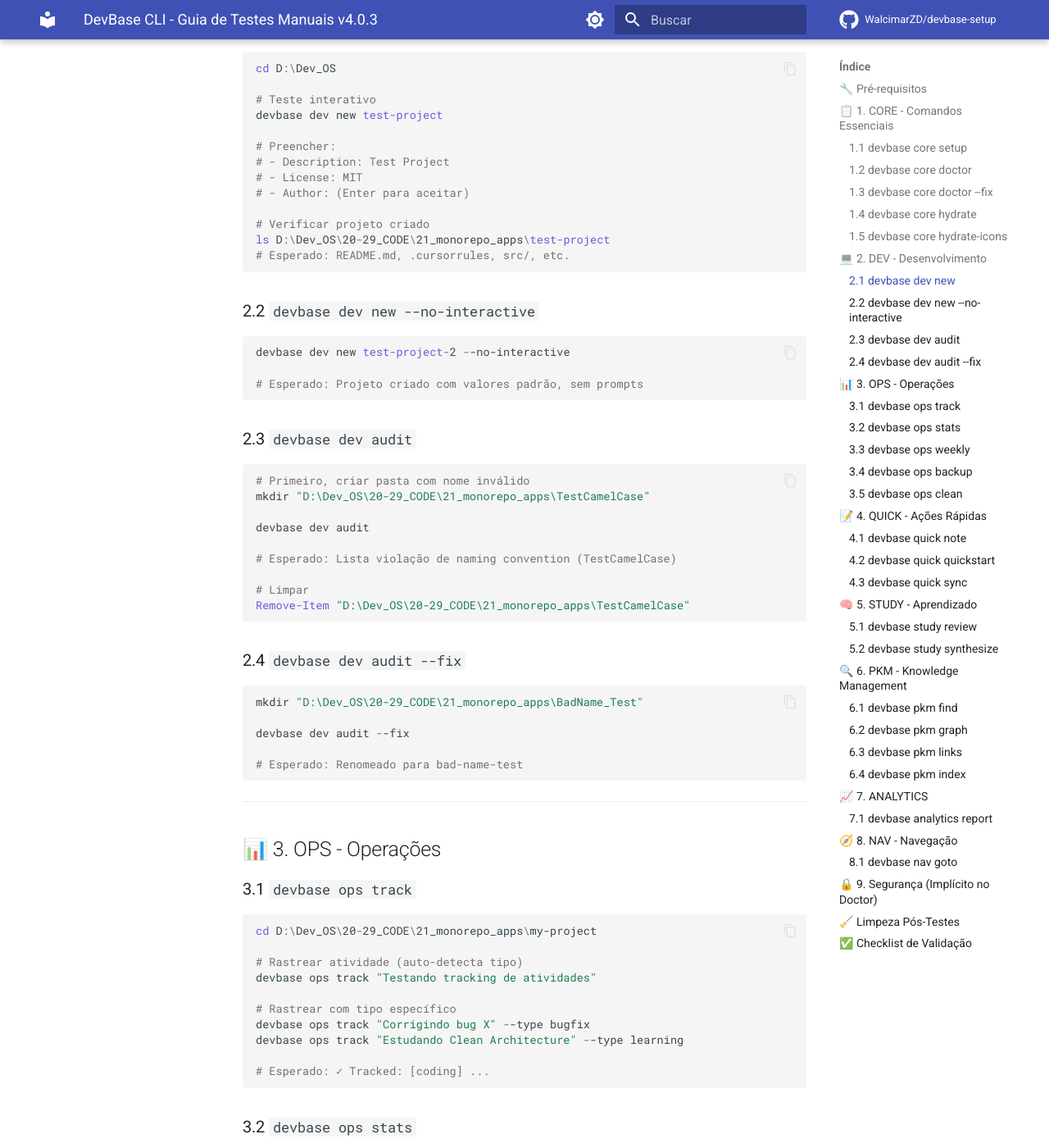
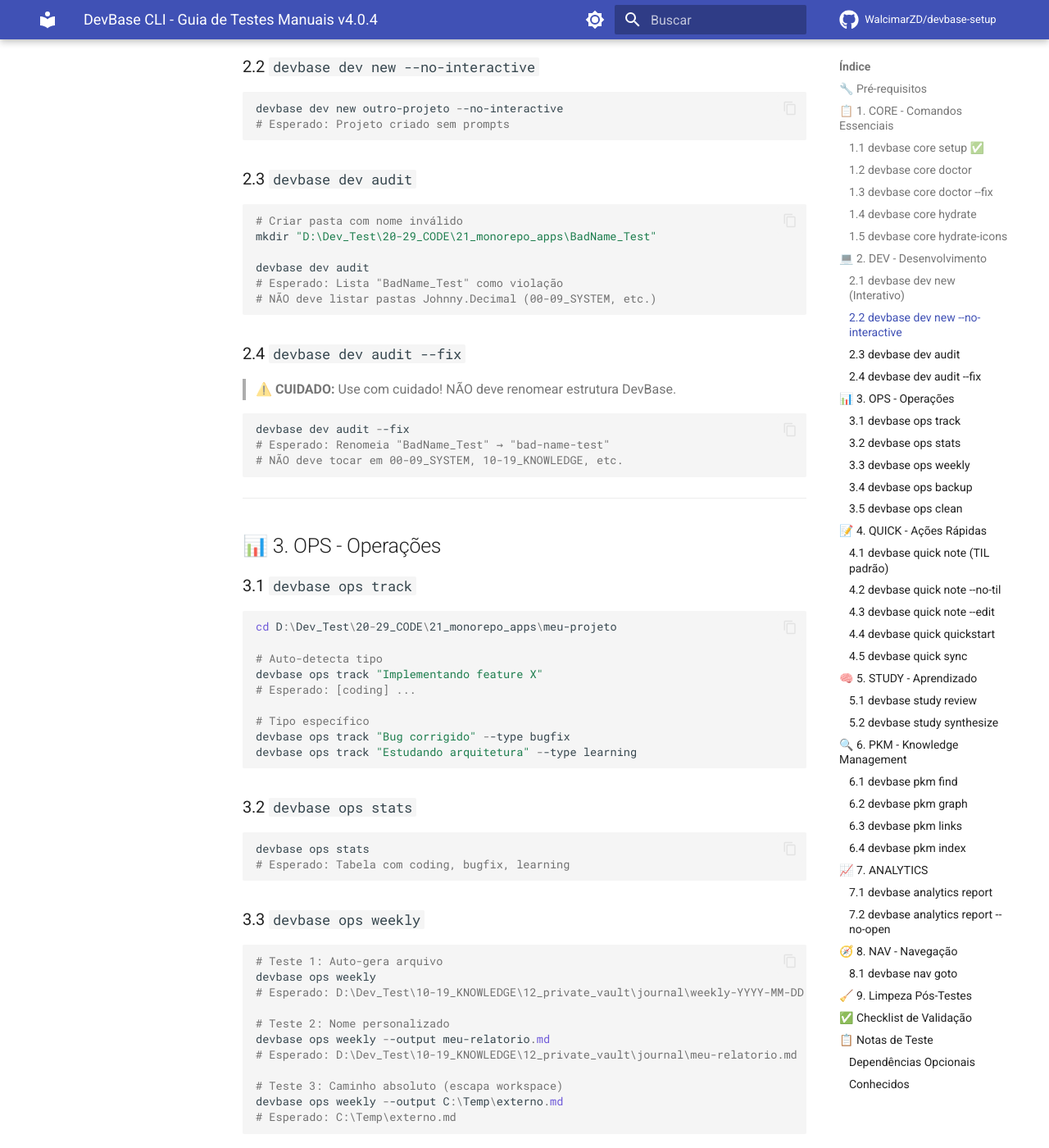
Before and after one commit to WalcimarZD/devbase-setup, an MkDocs documentation site: the page built from docs/MANUAL_TESTING_GUIDE.md, in a window 1280 px wide and 1400 px high, scrolled down 1889 px. Shown: the whole window at 82% size. Built offline with MkDocs 1.6.1 and Material for MkDocs 9.7.7, drawn with Linux system fonts in a browser that asks for light colours; comment, search, counter and statistics services are not loaded; some of the changed text lies outside the part shown.

Commit message:
docs: update testing guide with bug fixes and comprehensive test cases

````diff
--- a/docs/MANUAL_TESTING_GUIDE.md
+++ b/docs/MANUAL_TESTING_GUIDE.md
@@ -1,6 +1,7 @@
-# DevBase CLI - Guia de Testes Manuais v4.0.3
+# DevBase CLI - Guia de Testes Manuais v4.0.4
 
 > **Objetivo:** Testar todas as funcionalidades do DevBase CLI de forma sistemática.
+> **Última atualização:** 2025-12-22
 
 ---
 
@@ -14,125 +15,104 @@
 
 # 2. Verificar instalação
 devbase --version
-# Esperado: devbase 4.0.3
+# Esperado: devbase 4.0.4
 
-# 3. Navegar para workspace de teste
-cd D:\Dev_OS
+# 3. Criar workspace de teste LIMPO
+Remove-Item -Recurse D:\Dev_Test -ErrorAction SilentlyContinue
+devbase --root D:\Dev_Test core setup
+
+# 4. Navegar para workspace
+cd D:\Dev_Test
 ```
 
 ---
 
 ## 📋 1. CORE - Comandos Essenciais
 
-### 1.1 `devbase core setup`
+### 1.1 `devbase core setup` ✅
 
 ```powershell
-# Teste: Criar novo workspace (use diretório temporário)
-devbase --root D:\Test_Workspace core setup
+# Teste: Setup interativo completo
+# Responda: y para PKM, y para AI, y para Operations, y para Air-Gap
 
 # Verificar estrutura criada
-ls D:\Test_Workspace
+ls D:\Dev_Test
 # Esperado: 00-09_SYSTEM, 10-19_KNOWLEDGE, 20-29_CODE, 30-39_OPERATIONS, etc.
-
-# Limpar após teste
-Remove-Item -Recurse D:\Test_Workspace
 ```
 
 ### 1.2 `devbase core doctor`
 
 ```powershell
-cd D:\Dev_OS
 devbase core doctor
-
-# Esperado: Tabela de pastas ✓, arquivos de governança ✓, Air-Gap ✓
+# Esperado: Todas as pastas ✓, arquivos de governança ✓, Air-Gap ✓, HEALTHY
 ```
 
 ### 1.3 `devbase core doctor --fix`
 
 ```powershell
-# Primeiro, simular problema (renomear arquivo)
-Rename-Item D:\Dev_OS\.editorconfig D:\Dev_OS\.editorconfig.bak
+# Simular problema
+Rename-Item D:\Dev_Test\.editorconfig D:\Dev_Test\.editorconfig.bak
 
-# Rodar doctor com fix
+# Doctor detecta e corrige
 devbase core doctor --fix
 
-# Verificar se recriou o arquivo
-ls D:\Dev_OS\.editorconfig
-# Esperado: Arquivo recriado
-
-# Restaurar backup se preferir a versão original
-# Move-Item D:\Dev_OS\.editorconfig.bak D:\Dev_OS\.editorconfig -Force
+# Verificar recriação
+Test-Path D:\Dev_Test\.editorconfig
+# Esperado: True
 ```
 
 ### 1.4 `devbase core hydrate`
 
 ```powershell
 devbase core hydrate
-
-# Esperado: Templates atualizados
+# Esperado: Templates atualizados com ✓
 ```
 
 ### 1.5 `devbase core hydrate-icons`
 
 ```powershell
 devbase core hydrate-icons
-
-# Nota: Requer ícones em ~/.devbase/icons/
-# Esperado: Ícones aplicados às pastas (Windows)
+# Esperado: "Icon not found" (ícones não estão em ~/.devbase/icons/)
 ```
 
 ---
 
 ## 💻 2. DEV - Desenvolvimento
 
-### 2.1 `devbase dev new`
+### 2.1 `devbase dev new` (Interativo)
 
 ```powershell
-cd D:\Dev_OS
-
-# Teste interativo
-devbase dev new test-project
-
-# Preencher:
-# - Description: Test Project
-# - License: MIT
-# - Author: (Enter para aceitar)
-
-# Verificar projeto criado
-ls D:\Dev_OS\20-29_CODE\21_monorepo_apps\test-project
-# Esperado: README.md, .cursorrules, src/, etc.
+devbase dev new meu-projeto
+# Preencher: Description, License (Enter), Author (Enter)
+# Esperado: Projeto criado em 20-29_CODE/21_monorepo_apps/meu-projeto
 ```
 
 ### 2.2 `devbase dev new --no-interactive`
 
 ```powershell
-devbase dev new test-project-2 --no-interactive
-
-# Esperado: Projeto criado com valores padrão, sem prompts
+devbase dev new outro-projeto --no-interactive
+# Esperado: Projeto criado sem prompts
 ```
 
 ### 2.3 `devbase dev audit`
 
 ```powershell
-# Primeiro, criar pasta com nome inválido
-mkdir "D:\Dev_OS\20-29_CODE\21_monorepo_apps\TestCamelCase"
+# Criar pasta com nome inválido
+mkdir "D:\Dev_Test\20-29_CODE\21_monorepo_apps\BadName_Test"
 
 devbase dev audit
-
-# Esperado: Lista violação de naming convention (TestCamelCase)
-
-# Limpar
-Remove-Item "D:\Dev_OS\20-29_CODE\21_monorepo_apps\TestCamelCase"
+# Esperado: Lista "BadName_Test" como violação
+# NÃO deve listar pastas Johnny.Decimal (00-09_SYSTEM, etc.)
 ```
 
 ### 2.4 `devbase dev audit --fix`
 
+> ⚠️ **CUIDADO:** Use com cuidado! NÃO deve renomear estrutura DevBase.
+
 ```powershell
-mkdir "D:\Dev_OS\20-29_CODE\21_monorepo_apps\BadName_Test"
-
 devbase dev audit --fix
-
-# Esperado: Renomeado para bad-name-test
+# Esperado: Renomeia "BadName_Test" → "bad-name-test"
+# NÃO deve tocar em 00-09_SYSTEM, 10-19_KNOWLEDGE, etc.
 ```
 
 ---
@@ -142,68 +122,55 @@
 ### 3.1 `devbase ops track`
 
 ```powershell
-cd D:\Dev_OS\20-29_CODE\21_monorepo_apps\my-project
+cd D:\Dev_Test\20-29_CODE\21_monorepo_apps\meu-projeto
 
-# Rastrear atividade (auto-detecta tipo)
-devbase ops track "Testando tracking de atividades"
+# Auto-detecta tipo
+devbase ops track "Implementando feature X"
+# Esperado: [coding] ...
 
-# Rastrear com tipo específico
-devbase ops track "Corrigindo bug X" --type bugfix
-devbase ops track "Estudando Clean Architecture" --type learning
-
-# Esperado: ✓ Tracked: [coding] ...
+# Tipo específico
+devbase ops track "Bug corrigido" --type bugfix
+devbase ops track "Estudando arquitetura" --type learning
 ```
 
 ### 3.2 `devbase ops stats`
 
 ```powershell
 devbase ops stats
-
-# Esperado:
-# - Total events: N
-# - Tabela por tipo (coding, bugfix, learning, etc.)
-# - Atividades recentes
+# Esperado: Tabela com coding, bugfix, learning
 ```
 
 ### 3.3 `devbase ops weekly`
 
 ```powershell
-# Teste 1: Sem argumentos (auto-gera arquivo)
+# Teste 1: Auto-gera arquivo
 devbase ops weekly
-# Esperado: Salvo em D:\Dev_OS\10-19_KNOWLEDGE\12_private_vault\journal\weekly-YYYY-MM-DD.md
+# Esperado: D:\Dev_Test\10-19_KNOWLEDGE\12_private_vault\journal\weekly-YYYY-MM-DD.md
 
-# Teste 2: Com nome personalizado
+# Teste 2: Nome personalizado
 devbase ops weekly --output meu-relatorio.md
-# Esperado: Salvo em .../journal/meu-relatorio.md
+# Esperado: D:\Dev_Test\10-19_KNOWLEDGE\12_private_vault\journal\meu-relatorio.md
 
 # Teste 3: Caminho absoluto (escapa workspace)
-devbase ops weekly --output C:\Temp\relatorio-externo.md
-# Esperado: Salvo em C:\Temp\relatorio-externo.md
-
-# Verificar arquivos criados
-ls D:\Dev_OS\10-19_KNOWLEDGE\12_private_vault\journal\
+devbase ops weekly --output C:\Temp\externo.md
+# Esperado: C:\Temp\externo.md
 ```
 
 ### 3.4 `devbase ops backup`
 
 ```powershell
 devbase ops backup
-
-# Esperado: Backup criado em 30-39_OPERATIONS\31_backups\local\
-
-# Verificar
-ls D:\Dev_OS\30-39_OPERATIONS\31_backups\local\
+# Esperado: Backup em 30-39_OPERATIONS/31_backups/local/devbase_backup_YYYYMMDD_*
 ```
 
 ### 3.5 `devbase ops clean`
 
 ```powershell
-# Criar arquivos temporários para limpeza
-New-Item D:\Dev_OS\temp_test.log -ItemType File
-New-Item D:\Dev_OS\temp_test.tmp -ItemType File
+# Criar arquivos temporários
+New-Item D:\Dev_Test\temp.log -ItemType File
+New-Item D:\Dev_Test\temp.tmp -ItemType File
 
 devbase ops clean
-
 # Esperado: Removed 2 temporary file(s)
 ```
 
@@ -211,74 +178,63 @@
 
 ## 📝 4. QUICK - Ações Rápidas
 
-### 4.1 `devbase quick note`
+### 4.1 `devbase quick note` (TIL padrão)
 
 ```powershell
-# Criar TIL rápido
 devbase quick note "Python: fstrings suportam = para debug"
-
-# Esperado: Note saved: 10-19_KNOWLEDGE/11_public_garden/til/2025/12.../2025-12-22-python-fstrings...
-
-# Com flag --edit (abre VS Code se disponível)
-devbase quick note "Aprendi sobre Typer callbacks" --edit
-
-# Nota não-TIL
-devbase quick note "Reunião com equipe sobre arquitetura" --no-til
+# Esperado: Salvo em 10-19_KNOWLEDGE/11_public_garden/til/2025/12-december/*.md
 ```
 
-### 4.2 `devbase quick quickstart`
+### 4.2 `devbase quick note --no-til`
 
 ```powershell
-devbase quick quickstart meu-app-golden
-
-# Esperado:
-# - Step 1/7: Generating project...
-# - Step 2/7: Initializing Git...
-# - Step 3/7: Installing dependencies...
-# - ...
-# - ✅ Golden Path Complete!
+devbase quick note "Reunião com equipe" --no-til
+# Esperado: Salvo em 10-19_KNOWLEDGE/11_public_garden/notes/*.md
 ```
 
-### 4.3 `devbase quick sync`
+### 4.3 `devbase quick note --edit`
+
+```powershell
+devbase quick note "Teste com editor" --edit
+# Esperado: Abre VS Code (se disponível)
+```
+
+### 4.4 `devbase quick quickstart`
+
+```powershell
+devbase quick quickstart app-teste
+# Esperado: Golden Path completo (7 steps), projeto em 21_monorepo_apps/app-teste
+```
+
+### 4.5 `devbase quick sync`
 
 ```powershell
 devbase quick sync
-
-# Esperado:
-# - Step 1/3: Health Check (doctor)
-# - Step 2/3: Template Sync (hydrate)
-# - Step 3/3: Backup
-# - ✅ Sync complete!
+# Esperado: Step 1/3 Health Check, Step 2/3 Template Sync, Step 3/3 Backup
 ```
 
 ---
 
 ## 🧠 5. STUDY - Aprendizado
 
+> ⚠️ **Nota:** Requer notas com 1+ dia de idade para `review`.
+
 ### 5.1 `devbase study review`
 
 ```powershell
-# Requer notas existentes com frontmatter
 devbase study review
-
-# Esperado: Sessão de revisão espaçada
-# - Mostra título, pede para lembrar, mostra resposta
-# - Atualiza last_reviewed no frontmatter
-
-# Com contagem específica
-devbase study review --count 3
+# Esperado: "No notes eligible for review" (notas são de hoje)
 ```
 
 ### 5.2 `devbase study synthesize`
 
 ```powershell
-# Requer pelo menos 2 notas no knowledge base
+# Requer pelo menos 2 notas
+devbase quick note "Conceito A sobre Python"
+devbase quick note "Conceito B sobre TypeScript"
+
 devbase study synthesize
-
-# Esperado:
-# - Seleciona 2 notas aleatórias
-# - Mostra perguntas de síntese
-# - Opção de criar nota de síntese
+# Esperado: Mostra 2 conceitos aleatórios, pergunta se quer criar síntese
 ```
 
 ---
@@ -288,53 +244,40 @@
 ### 6.1 `devbase pkm find`
 
 ```powershell
-# Busca em todas as notas
 devbase pkm find python
+# Esperado: Lista notas com "python" (primeira execução indexa)
 
-# Com filtro de tipo
-devbase pkm find architecture --type til
-
-# Forçar reindexação
+devbase pkm find --tag til
+devbase pkm find --type til
 devbase pkm find testing --reindex
-
-# Esperado: Lista de notas com matches
 ```
 
 ### 6.2 `devbase pkm graph`
 
 ```powershell
-# Estatísticas do grafo
 devbase pkm graph
+# Esperado: Estatísticas do grafo de conhecimento
 
-# Esperado:
-# - Total nodes, edges
-# - Hub notes (mais conexões)
-# - Orphan notes (sem conexões)
+devbase pkm graph --export
+# Esperado: knowledge_graph.dot criado
 
-# Exportar para DOT
-devbase pkm graph --export
-
-# Gerar HTML interativo
 devbase pkm graph --html
+# Esperado: knowledge_graph.html criado (requer pyvis)
 ```
 
 ### 6.3 `devbase pkm links`
 
 ```powershell
-# Ver conexões de uma nota específica
-devbase pkm links til/2025-12-22-python-fstrings.md
-
-# Esperado:
-# - Outgoing links (notas referenciadas)
-# - Incoming links (backlinks)
+# Primeiro, obter caminho de uma nota existente
+$nota = (ls D:\Dev_Test\10-19_KNOWLEDGE\11_public_garden\til\2025\12-december\ -Filter *.md | Select -First 1).Name
+devbase pkm links "til/2025/12-december/$nota"
+# Esperado: Links de entrada e saída da nota
 ```
 
 ### 6.4 `devbase pkm index`
 
 ```powershell
-# Gerar índice para pasta
 devbase pkm index til
-
 # Esperado: _index.md criado em 10-19_KNOWLEDGE/11_public_garden/til/
 ```
 
@@ -344,15 +287,21 @@
 
 ### 7.1 `devbase analytics report`
 
+> ⚠️ **Requer DuckDB:** `uv pip install duckdb`
+
 ```powershell
+# Instalar dependência opcional
+uv pip install duckdb
+
 devbase analytics report
+# Esperado: Abre analytics_report.html no navegador
+```
 
-# Esperado:
-# - Report generated: 30-39_OPERATIONS/33_monitoring/analytics_report.html
-# - Abre no navegador
+### 7.2 `devbase analytics report --no-open`
 
-# Sem abrir navegador
+```powershell
 devbase analytics report --no-open
+# Esperado: Gera relatório sem abrir navegador
 ```
 
 ---
@@ -362,77 +311,80 @@
 ### 8.1 `devbase nav goto`
 
 ```powershell
-# Listar locais disponíveis (erro proposital)
+# Listar locais disponíveis
 devbase nav goto invalid
-
 # Esperado: Lista de locais válidos
 
-# Testar cada local
+# Testar navegação
 devbase nav goto code
 devbase nav goto vault
 devbase nav goto knowledge
 devbase nav goto ai
-
 # Esperado: Imprime caminho absoluto
 ```
 
 ---
 
-## 🔒 9. Segurança (Implícito no Doctor)
-
-O `devbase core doctor` já executa verificações de segurança:
-- Arquivos sensíveis não protegidos
-- Backups com segredos
-- Private Vault em pastas de cloud sync
-
----
-
-## 🧹 Limpeza Pós-Testes
+## 🧹 9. Limpeza Pós-Testes
 
 ```powershell
-# Remover projetos de teste
-Remove-Item -Recurse D:\Dev_OS\20-29_CODE\21_monorepo_apps\test-project
-Remove-Item -Recurse D:\Dev_OS\20-29_CODE\21_monorepo_apps\test-project-2
-Remove-Item -Recurse D:\Dev_OS\20-29_CODE\21_monorepo_apps\meu-app-golden
+# Opção 1: Manter workspace de teste
+# (útil para mais testes)
 
-# Limpar relatórios de teste
-Remove-Item C:\Temp\relatorio-externo.md -ErrorAction SilentlyContinue
+# Opção 2: Remover workspace de teste
+Remove-Item -Recurse D:\Dev_Test
+
+# Limpar arquivos externos
+Remove-Item C:\Temp\externo.md -ErrorAction SilentlyContinue
 ```
 
 ---
 
 ## ✅ Checklist de Validação
 
-| Comando | Status |
-|---------|--------|
-| `core setup` | ⬜ |
-| `core doctor` | ⬜ |
-| `core doctor --fix` | ⬜ |
-| `core hydrate` | ⬜ |
-| `core hydrate-icons` | ⬜ |
-| `dev new` | ⬜ |
-| `dev new --no-interactive` | ⬜ |
-| `dev audit` | ⬜ |
-| `dev audit --fix` | ⬜ |
-| `ops track` | ⬜ |
-| `ops stats` | ⬜ |
-| `ops weekly` | ⬜ |
-| `ops weekly --output` | ⬜ |
-| `ops backup` | ⬜ |
-| `ops clean` | ⬜ |
-| `quick note` | ⬜ |
-| `quick quickstart` | ⬜ |
-| `quick sync` | ⬜ |
-| `study review` | ⬜ |
-| `study synthesize` | ⬜ |
-| `pkm find` | ⬜ |
-| `pkm graph` | ⬜ |
-| `pkm links` | ⬜ |
-| `pkm index` | ⬜ |
-| `analytics report` | ⬜ |
-| `nav goto` | ⬜ |
+| # | Comando | Status |
+|---|---------|--------|
+| 1 | `core setup` | ⬜ |
+| 2 | `core doctor` | ⬜ |
+| 3 | `core doctor --fix` | ⬜ |
+| 4 | `core hydrate` | ⬜ |
+| 5 | `core hydrate-icons` | ⬜ |
+| 6 | `dev new` | ⬜ |
+| 7 | `dev new --no-interactive` | ⬜ |
+| 8 | `dev audit` | ⬜ |
+| 9 | `dev audit --fix` | ⬜ |
+| 10 | `ops track` | ⬜ |
+| 11 | `ops stats` | ⬜ |
+| 12 | `ops weekly` | ⬜ |
+| 13 | `ops weekly --output` | ⬜ |
+| 14 | `ops backup` | ⬜ |
+| 15 | `ops clean` | ⬜ |
+| 16 | `quick note` | ⬜ |
+| 17 | `quick note --no-til` | ⬜ |
+| 18 | `quick quickstart` | ⬜ |
+| 19 | `quick sync` | ⬜ |
+| 20 | `study review` | ⬜ |
+| 21 | `study synthesize` | ⬜ |
+| 22 | `pkm find` | ⬜ |
+| 23 | `pkm graph` | ⬜ |
+| 24 | `pkm links` | ⬜ |
+| 25 | `pkm index` | ⬜ |
+| 26 | `analytics report` | ⬜ |
+| 27 | `analytics report --no-open` | ⬜ |
+| 28 | `nav goto` | ⬜ |
 
 ---
 
-**Última atualização:** 2025-12-22
-**Versão testada:** DevBase CLI v4.0.3
+## 📋 Notas de Teste
+
+### Dependências Opcionais
+- **DuckDB:** Necessário para `analytics report`
+- **PyVis:** Necessário para `pkm graph --html`
+
+### Conhecidos
+- `study review` só funciona com notas de 1+ dia
+- `hydrate-icons` requer ícones em `~/.devbase/icons/`
+
+---
+
+**Versão testada:** DevBase CLI v4.0.4
````
